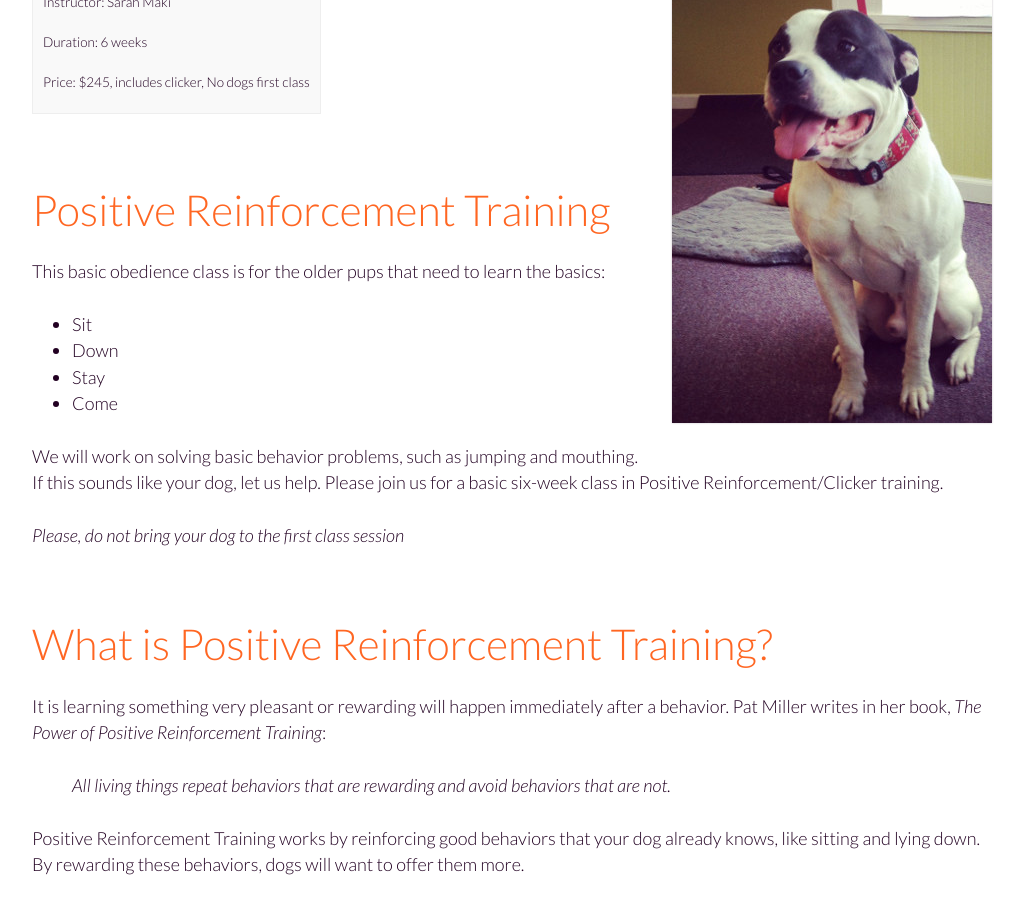
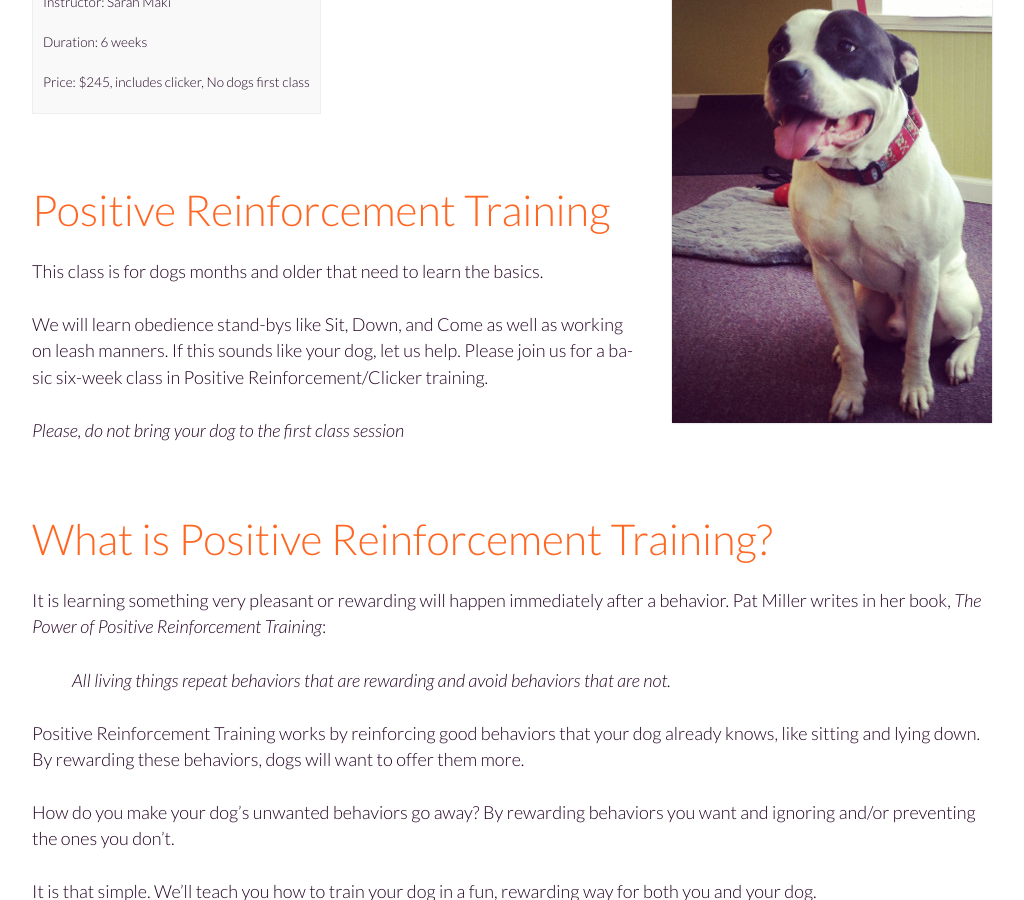
Before and after one commit to fidodogtraining/fidodogtraining.github.io, a Jekyll site: the page built from _classes/basic-obedience-1.md, in a window 1280 px wide and 900 px high, scrolled down 302 px. Shown: the whole window, without its empty margins (128-1152 px from the left). Built offline with Jekyll 4.4.1, drawn with Linux system fonts in a browser that asks for light colours; Markdown is read by kramdown in place of the engine named in the settings.

Commit message:
Update basic-obedience-1.md

```diff
--- a/_classes/basic-obedience-1.md
+++ b/_classes/basic-obedience-1.md
@@ -20,14 +20,9 @@ sessions:
 ---
 ## Positive Reinforcement Training
 
-This basic obedience class is for the older pups that need to learn the basics:
+This class is for dogs months and older that need to learn the basics.
 
-  * Sit
-  * Down
-  * Stay
-  * Come
-
-We will work on solving basic behavior problems, such as jumping and mouthing.
+We will learn obedience stand-bys like Sit, Down, and Come as well as working on leash manners.
 If this sounds like your dog, let us help. Please join us for a basic six-week
 class in Positive Reinforcement/Clicker training.
 
```
